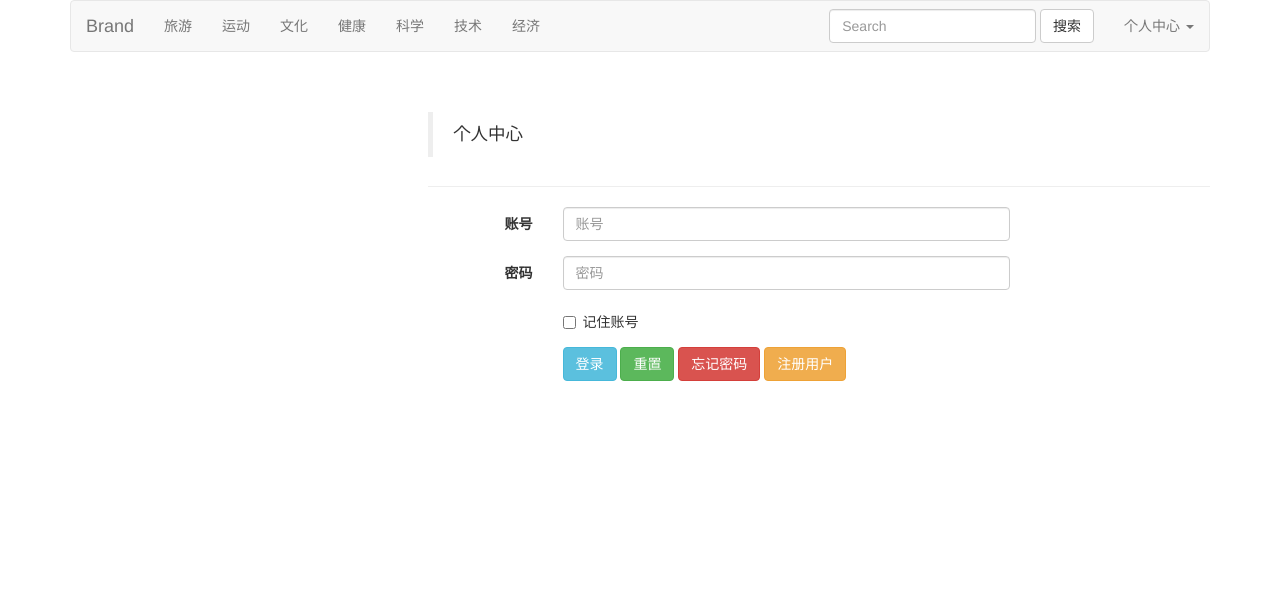
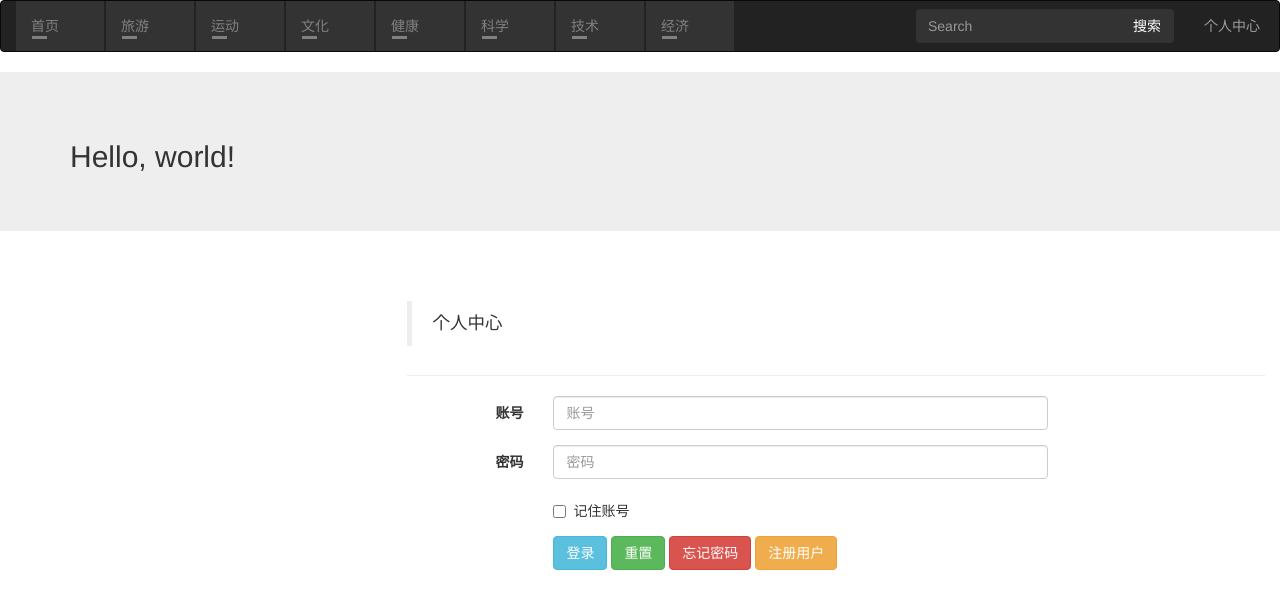
Before and after one commit to jun266a/ng-blog, a website: page app/webapp/index.html in a window 1280 px wide. Drawn offline with nearby package versions, Linux system fonts and the light colour scheme; some packages are replaced by stand-ins of ours.

Commit message:
为主页导航栏添加css3特效

```diff
--- a/app/webapp/index.html
+++ b/app/webapp/index.html
@@ -8,6 +8,7 @@
 
 	    <!-- Bootstrap -->
 	    <link href="bower_components/bootstrap/dist/css/bootstrap.min.css" rel="stylesheet">
+	    <link rel="stylesheet" type="text/css" href="styles/nav.css"/>
 	    <style type="text/css">
 	    	.ng-cloak{
 		        display: none;
@@ -21,30 +22,37 @@
 		    .ng-hide {
 		    	opacity: 0;
 			}
-			.dropdown:hover .dropdown-menu {
-			    display: block;
+			.navbar-form input{
+				background-color: #333333;
+				color: white;
+				outline: none;
+				border: none;
+			}
+			.navbar-form button{
+				background-color: #333333;
+				color: white;
+				outline: none;
+				border: 1px solid transparent;
 			}
 	    </style>
 	</head>
 	<body ng-app="module.index">
-	    <div class="container">
-	    	<nav class="navbar navbar-default">
+
+	    	<nav class="navbar navbar-inverse">
 			  	<div class="container-fluid">
-				    <div class="navbar-header">
-				      	<a class="navbar-brand" href="#">Brand</a>
-				    </div>
-				    <ul class="nav navbar-nav">
-					    <li ng-class="{active:path.startsWith('/list/traval')}"><a href="#/list/traval">旅游</a></li>
-					    <li ng-class="{active:path.startsWith('/list/sports')}"><a href="#/list/sports">运动</a></li>
-					    <li ng-class="{active:path.startsWith('/list/culture')}"><a href="#/list/culture">文化</a></li>
-					    <li ng-class="{active:path.startsWith('/list/health')}"><a href="#/list/health">健康</a></li>
-					    <li ng-class="{active:path.startsWith('/list/science')}"><a href="#/list/science">科学</a></li>
-					    <li ng-class="{active:path.startsWith('/list/technology')}"><a href="#/list/technology">技术</a></li>
-					    <li ng-class="{active:path.startsWith('/list/economic')}"><a href="#/list/economic">经济</a></li>
+				    <ul class="nav navbar-nav navbar-left">
+				    	<li ng-class="{active:path.startsWith('/list')}"><a href="#/list" title="首页">首页</a></li>
+					    <li ng-class="{active:path.startsWith('/list/traval')}"><a href="#/list/traval" title="旅游">旅游</a></li>
+					    <li ng-class="{active:path.startsWith('/list/sports')}"><a href="#/list/sports" title="运动">运动</a></li>
+					    <li ng-class="{active:path.startsWith('/list/culture')}"><a href="#/list/culture" title="文化">文化</a></li>
+					    <li ng-class="{active:path.startsWith('/list/health')}"><a href="#/list/health" title="健康">健康</a></li>
+					    <li ng-class="{active:path.startsWith('/list/science')}"><a href="#/list/science" title="科学">科学</a></li>
+					    <li ng-class="{active:path.startsWith('/list/technology')}"><a href="#/list/technology" title="技术">技术</a></li>
+					    <li ng-class="{active:path.startsWith('/list/economic')}"><a href="#/list/economic" title="经济">经济</a></li>
 				    </ul>
 				    <ul class="nav navbar-nav navbar-right">
 				    	<li class="dropdown">
-				    		<a href="javascript:void(0)">个人中心 <span class="caret"></span></a>
+				    		<a href="javascript:void(0)" title="个人中心">个人中心</span></a>
 				    		<ul class="dropdown-menu">
 				    			<li><a href="#/user/post/all">博客管理</a></li>
 				    			<li><a href="#/user/edit/new">编辑博客</a></li>
@@ -55,12 +63,22 @@
 				    </ul>
 				    <form class="navbar-form navbar-right">
 				        <div class="form-group">
-				          	<input type="text" class="form-control" placeholder="Search">
+				        	<div class="input-group">
+					          	<input type="text" class="form-control" placeholder="Search">
+					          	<span class="input-group-btn">
+					          		<button type="submit" class="btn btn-default">搜索</button>
+					          	</span>
+				        	</div>
 				        </div>
-				        <button type="submit" class="btn btn-default">搜索</button>
 				    </form>
 			  	</div><!-- /.container-fluid -->
 			</nav>
+	    	<div class="jumbotron">
+			  	<div class="container">
+			    	<h2>Hello, world!</h2>
+			  	</div>
+			</div>
+	    <div class="container-fluid">
 	    	<div class="row">
 	    		<div class="col-md-offset-1 col-md-11 ">
 	    			<!--<div class="col-md-3">
--- /dev/null
+++ b/app/webapp/styles/nav.css
@@ -0,0 +1,49 @@
+ul.navbar-left{
+	overflow: hidden;
+}
+.nav>li{
+	position: relative;
+	width: 90px;
+	height: 50px;
+}
+.nav>li:hover:not(.dropdown) a{
+	transform : translateY(0px);
+}
+.nav>li:not(.dropdown)::before{
+	content: '';
+	width: 15px;
+	height: 3px;
+	position: absolute;
+	top: 35px;
+	left: 16px;
+	z-index: 1;
+	background-color: gray;
+}
+.nav>li:not(.dropdown) a{
+	transition: transform 0.2s;
+	transform : translateY(-50px);
+}
+.nav>li.active:not(.dropdown) a{
+	transform : translateY(0px);
+}
+.nav>li:not(.dropdown) a::before{
+	content: attr(title);
+	width: 88px;
+	height: 50px;
+	position: absolute;
+	top: 0;
+	left: 0;
+	padding: 15px;
+	transform: translateY(50px);
+	background-color: #333333;
+	color: gray;
+}
+.dropdown:hover .dropdown-menu {
+    display: block;
+}
+.dropdown-menu{
+	background-color: #222222;
+}
+.dropdown-menu li a{
+	color: white;
+}
```
